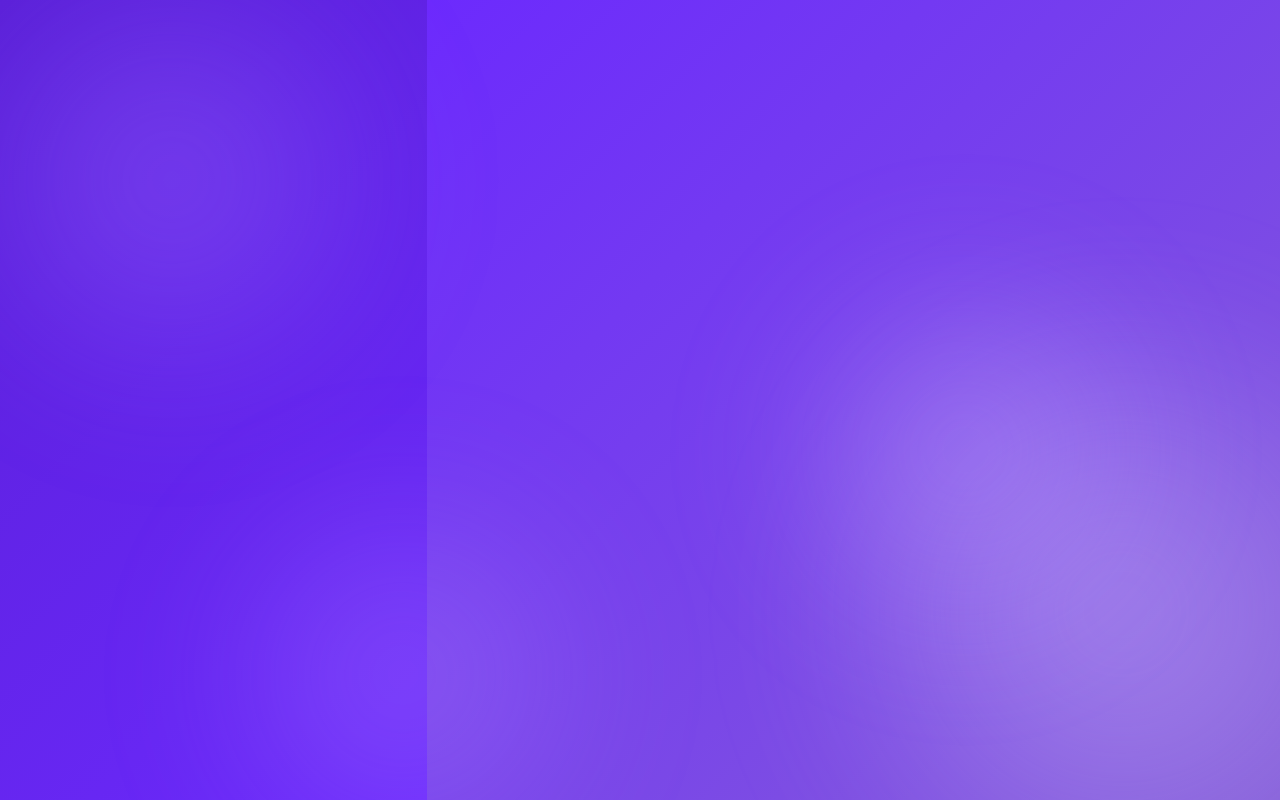
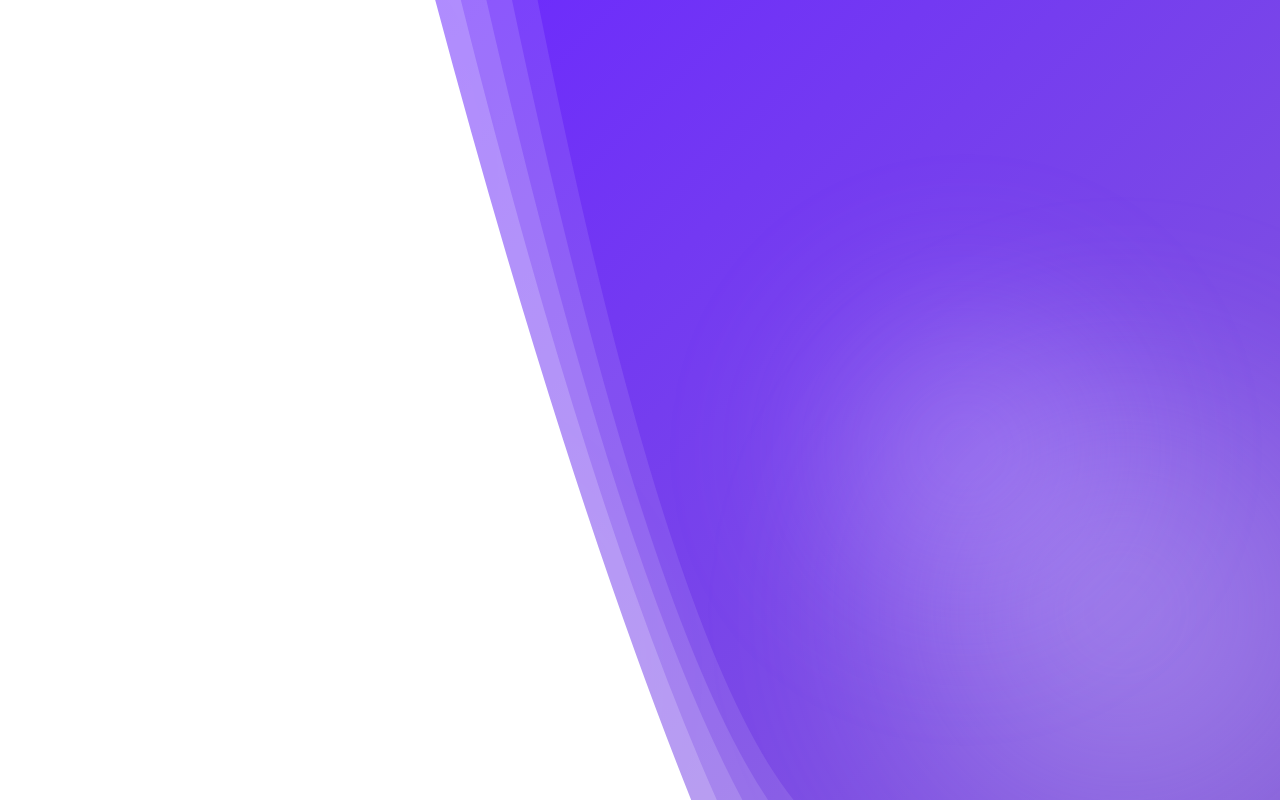
Before and after one commit to adam-trnka-one/lifelime-landing-page, a React (Vite) app: page /covers in a window 1280 px wide. Built offline with nearby package versions, Linux system fonts and the light colour scheme; the HTML template or start-up script is replaced by a standard one.

Commit message:
Add animated SVG to covers page

```diff
--- a/src/pages/Covers.tsx
+++ b/src/pages/Covers.tsx
@@ -102,6 +102,138 @@ const Covers = () => {
         />
       </div>
 
+      {/* White Animated Wave Section - Desktop Only */}
+      <svg
+        className="hidden lg:block absolute top-0 left-[-10%] w-full h-full pointer-events-none"
+        viewBox="0 0 100 100"
+        preserveAspectRatio="none"
+      >
+        {/* Wave Layer 1 - Background */}
+        <path
+          d="M0,0 L40,0 Q45,25 50,50 T60,100 L0,100 Z"
+          fill="white"
+          opacity="0.4"
+        >
+          <animate
+            attributeName="d"
+            dur="8s"
+            repeatCount="indefinite"
+            values="
+              M0,0 L40,0 Q45,25 50,50 T60,100 L0,100 Z;
+              M0,0 L42,0 Q47,23 52,48 T62,100 L0,100 Z;
+              M0,0 L40,0 Q45,25 50,50 T60,100 L0,100 Z
+            "
+          />
+        </path>
+
+        {/* Wave Layer 2 - Middle */}
+        <path
+          d="M0,0 L42,0 Q47,27 52,52 T62,100 L0,100 Z"
+          fill="white"
+          opacity="0.7"
+        >
+          <animate
+            attributeName="d"
+            dur="6s"
+            repeatCount="indefinite"
+            values="
+              M0,0 L42,0 Q47,27 52,52 T62,100 L0,100 Z;
+              M0,0 L40,0 Q45,30 50,55 T60,100 L0,100 Z;
+              M0,0 L42,0 Q47,27 52,52 T62,100 L0,100 Z
+            "
+          />
+        </path>
+
+        {/* Wave Layer 3 - Front */}
+        <path
+          d="M0,0 L44,0 Q49,30 54,55 T64,100 L0,100 Z"
+          fill="white"
+        >
+          <animate
+            attributeName="d"
+            dur="10s"
+            repeatCount="indefinite"
+            values="
+              M0,0 L44,0 Q49,30 54,55 T64,100 L0,100 Z;
+              M0,0 L46,0 Q51,28 56,53 T66,100 L0,100 Z;
+              M0,0 L44,0 Q49,30 54,55 T64,100 L0,100 Z
+            "
+          />
+        </path>
+
+        {/* Second Layer - Wave 1 with Lower Opacity */}
+        <path
+          d="M0,0 L46,0 Q51,32 56,57 T66,100 L0,100 Z"
+          fill="white"
+          opacity="0.2"
+        >
+          <animate
+            attributeName="d"
+            dur="12s"
+            repeatCount="indefinite"
+            values="
+              M0,0 L46,0 Q51,32 56,57 T66,100 L0,100 Z;
+              M0,0 L48,0 Q53,35 58,60 T68,100 L0,100 Z;
+              M0,0 L46,0 Q51,32 56,57 T66,100 L0,100 Z
+            "
+          />
+        </path>
+
+        {/* Second Layer - Wave 2 with Lower Opacity */}
+        <path
+          d="M0,0 L48,0 Q53,35 58,60 T68,100 L0,100 Z"
+          fill="white"
+          opacity="0.15"
+        >
+          <animate
+            attributeName="d"
+            dur="9s"
+            repeatCount="indefinite"
+            values="
+              M0,0 L48,0 Q53,35 58,60 T68,100 L0,100 Z;
+              M0,0 L50,0 Q55,33 60,58 T70,100 L0,100 Z;
+              M0,0 L48,0 Q53,35 58,60 T68,100 L0,100 Z
+            "
+          />
+        </path>
+
+        {/* Third Layer - Wave 1 with Lower Opacity */}
+        <path
+          d="M0,0 L50,0 Q55,38 60,63 T70,100 L0,100 Z"
+          fill="white"
+          opacity="0.12"
+        >
+          <animate
+            attributeName="d"
+            dur="11s"
+            repeatCount="indefinite"
+            values="
+              M0,0 L50,0 Q55,38 60,63 T70,100 L0,100 Z;
+              M0,0 L52,0 Q57,36 62,61 T72,100 L0,100 Z;
+              M0,0 L50,0 Q55,38 60,63 T70,100 L0,100 Z
+            "
+          />
+        </path>
+
+        {/* Third Layer - Wave 2 with Lower Opacity */}
+        <path
+          d="M0,0 L52,0 Q57,40 62,65 T72,100 L0,100 Z"
+          fill="white"
+          opacity="0.1"
+        >
+          <animate
+            attributeName="d"
+            dur="13s"
+            repeatCount="indefinite"
+            values="
+              M0,0 L52,0 Q57,40 62,65 T72,100 L0,100 Z;
+              M0,0 L54,0 Q59,38 64,63 T74,100 L0,100 Z;
+              M0,0 L52,0 Q57,40 62,65 T72,100 L0,100 Z
+            "
+          />
+        </path>
+      </svg>
+
       <style>{`
         @keyframes float1 {
           0%, 100% { transform: translate(0, 0) scale(1); }
```
